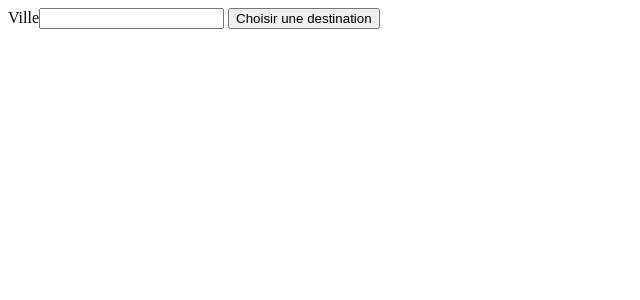
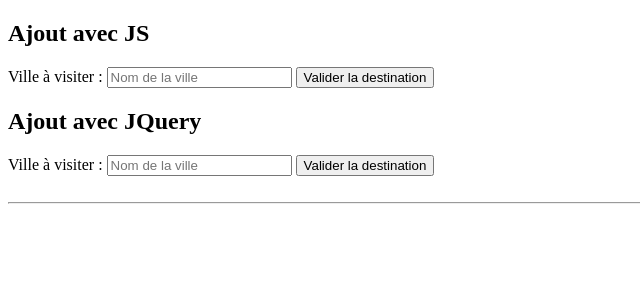
Before and after one commit to florent-dev/cours-html, a PHP site: page / in a window 1280 px wide. Shown: the top 300 px of the page, without its empty margins (0-640 px from the left). Run offline with PHP 8.4, Linux system fonts and the light colour scheme; some libraries are stand-ins or nearby versions.

Commit message:
Modifs sur le TP3, partie JS

```diff
--- a/TP3-js/partie2/index.php
+++ b/TP3-js/partie2/index.php
@@ -9,15 +9,27 @@
 
 <body>
 
+<h2>Ajout avec JS</h2>
+
 <form>
-        <label for="ville">Ville</label><input type="text" name="villeDestination" id="villeDestination" />
-        <input type="button" value="Choisir une destination" id="validerFormDestination" />
-    </form>
+    <label for="ville">Ville à visiter : </label> <input type="text" name="villeDestination" id="villeDestination" placeholder="Nom de la ville" />
+    <input type="button" value="Valider la destination" id="validerFormDestination" />
+</form>
 
-    <div id="alert"></div>
+<h2>Ajout avec JQuery</h2>
 
-    <script rel="script" type="text/javascript" src="script.js"></script>
-    <script rel="script" type="text/javascript" src="script-jquery.js"></script>
+<form>
+    <label for="ville">Ville à visiter : </label> <input type="text" name="villeDestination" id="villeDestination-JQuery" placeholder="Nom de la ville" />
+    <input type="button" value="Valider la destination" id="validerFormDestination-JQuery" />
+</form>
+
+<br>
+<hr>
+
+<div id="alert"></div>
+
+<script rel="script" type="text/javascript" src="script.js"></script>
+<script rel="script" type="text/javascript" src="script-jquery.js"></script>
 </body>
 
 </html>
--- a/TP3-js/partie2/script-jquery.js
+++ b/TP3-js/partie2/script-jquery.js
@@ -1,7 +1,7 @@
 // Refonte des éléments nécessaires en JQuery
 
-function eventVisiterVille() {
-    var ville = $('#villeDestination').val();
+$('#validerFormDestination-JQuery').click(function() {
+    var ville = $('#villeDestination-JQuery').val();
     var alertDiv = $('#alert');
     var alertMessage = '';
 
@@ -22,6 +22,4 @@
         '<hr><b>Vous avez visité : ' + paysVisitesToHtml() + '</b>';
 
     alertDiv.html(alertMessage);
-}
-
-$('#validerFormDestination').click(eventVisiterVille);
+});
```
